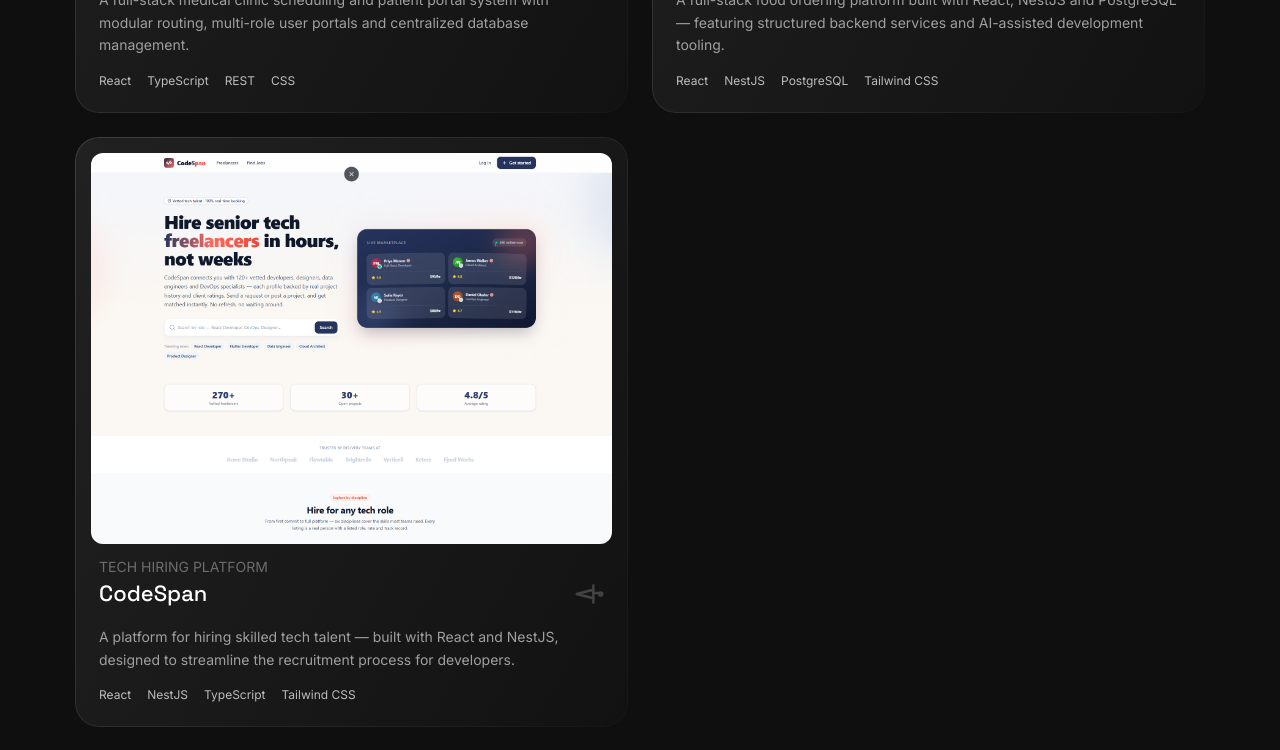
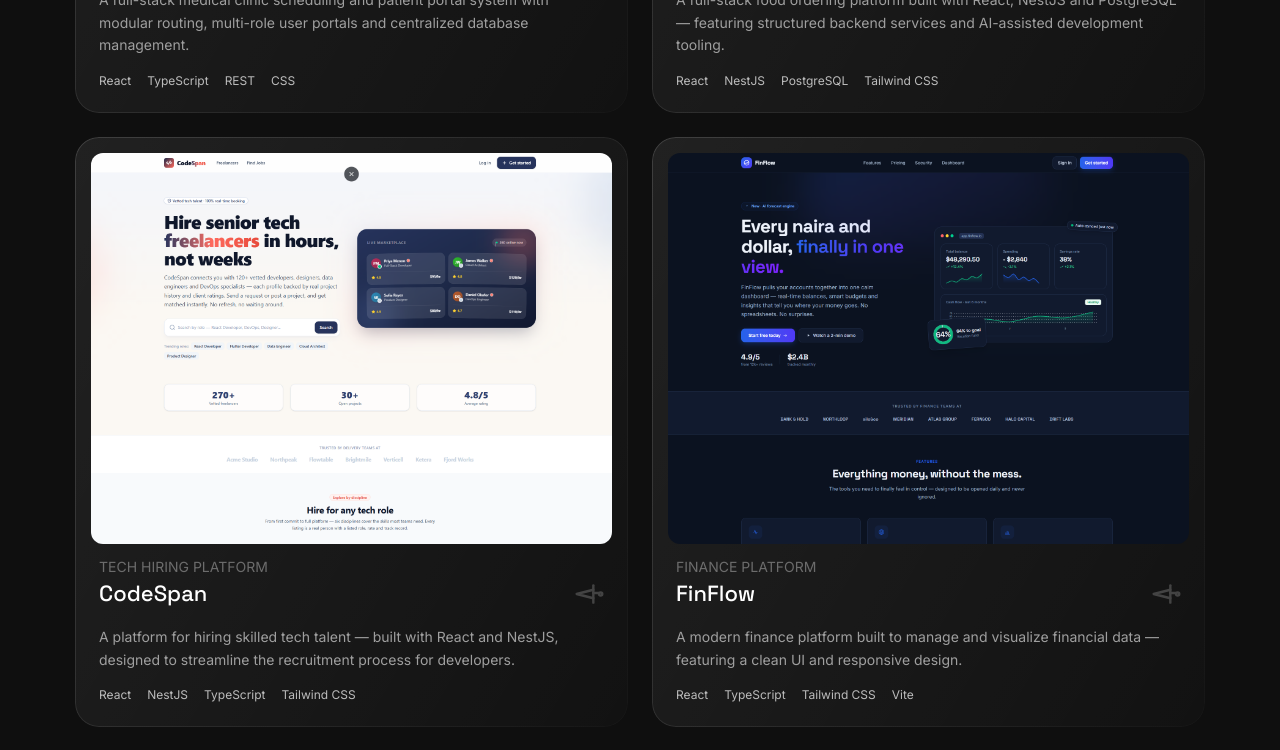
Before and after one commit to David-oluebubechi2/my-portfolio, a React (Vite) app in the folder my-portfolio/: page /work in a window 1280 px wide. Shown: the part 880-1630 px from the top of the page. Built offline with nearby package versions, Linux system fonts and the light colour scheme.

Commit message:
Add FinFlow project

```diff
--- a/my-portfolio/src/data/portfolio.ts
+++ b/my-portfolio/src/data/portfolio.ts
@@ -1,6 +1,7 @@
 import hmsImage from "../assets/hms.png";
 import choplyImage from "../assets/choply.png";
 import codespanImage from "../assets/codespanImg.png";
+import finflowImage from "../assets/finflow.png";
 
 export type Project = {
   title: string;
@@ -78,6 +79,16 @@ export const projects: Project[] = [
     link: "https://codespan-tau.vercel.app/",
     source: handles.github,
     image: codespanImage,
+  },
+  {
+    title: "FinFlow",
+    tagline: "Finance Platform",
+    description:
+      "A modern finance platform built to manage and visualize financial data — featuring a clean UI and responsive design.",
+    tags: ["React", "TypeScript", "Tailwind CSS", "Vite"],
+    link: "https://finflow-frontend-self.vercel.app/",
+    source: handles.github,
+    image: finflowImage,
   },
 ];
 
```
Also changed, not shown: my-portfolio/src/assets/finflow.png (added).
